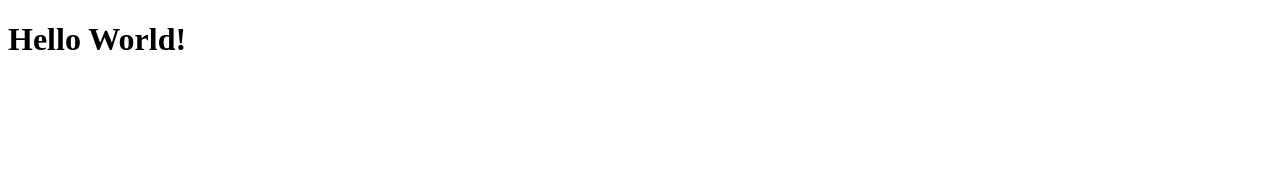
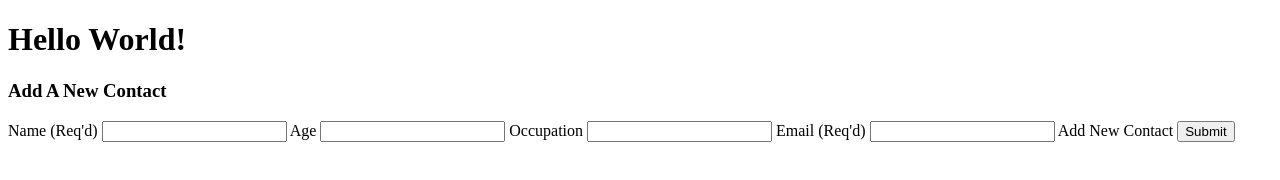
Before and after one commit to bpj101/dapaddressbook, a website: page app/index.html in a window 1280 px wide. Drawn offline with Linux system fonts and the light colour scheme; no server answers; files whose address does not match are found by name.

Commit message:
Added addContact functionality

```diff
--- a/app/index.html
+++ b/app/index.html
@@ -13,6 +13,32 @@
       <avatar name=contact.name></avatar>
     </div>
   </div>
+  <div ng-controller=AddContact class="add-contact inline-module">
+      <form ng-submit="addContact()">
+            <h3>Add A New Contact</h3>
+            <label>
+                Name (Req'd)
+                <input required type="text" ng-model="contact.name">
+            </label>
+            <label>
+                Age
+                <input type="number" ng-model="contact.age">
+            </label>
+            <label for="occupation">
+                Occupation
+                <input type="text" ng-model="contact.occupation">
+            </label>
+            <label for="">
+                Email (Req'd)
+                <input type="email" required ng-model="contact.email">
+            </label>
+            <label for="submit">
+                Add New Contact
+                <input type=submit id='submitNewContact'>
+            </label>
+            <div class='warning' ng-if='errorMessage'>Please check the information and try again.</div>
+        </form>
+  </div>
   <script src="main.js"></script>
 </body>
 </html>
--- a/app/main.js
+++ b/app/main.js
@@ -5,7 +5,6 @@ angular.module('AddressBook', [])
     function ($http) {
       var contactService = this,
         server = 'http://localhost:9001/contacts';
-
       contactService.contacts = [];
       $http.get(server)
         .then(function (res) {
@@ -14,6 +13,10 @@ angular.module('AddressBook', [])
             contactService.contacts.unshift(res.data.pop());
           }
         });
+
+      contactService.addContact = function (contact) {
+        contactService.contacts.push(contact);
+      };
     }
   ])
   .controller('ContactCtrl', ['$scope', 'contactService',
@@ -41,4 +44,13 @@ angular.module('AddressBook', [])
         template: '<span class="avatar">{{name[0] | proper}}</span>'
       };
     }
-  ]);
+  ])
+
+.controller('AddContact', ['$scope', 'contactService',
+
+  function ($scope, contactService) {
+    $scope.addContact = function () {
+      contactService.addContact($scope.contact);
+    };
+  }
+]);
```
